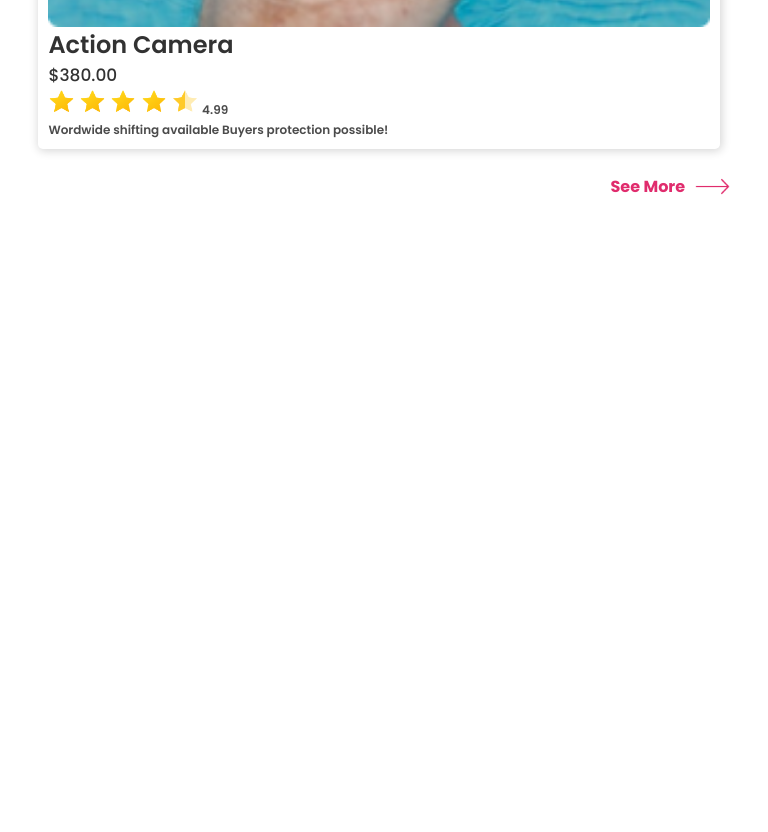
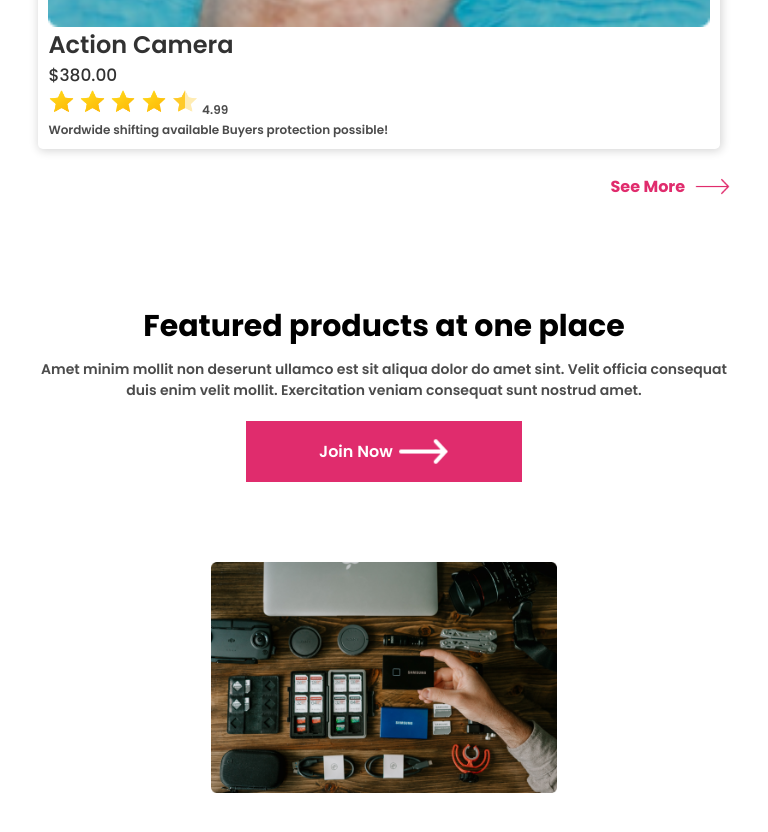
Before and after one commit to imamhossenbu/influencer-website, a plain HTML site: page index.html in a window 768 px wide. Shown: the part 3891-4723 px from the top of the page. Before the commit the page ends 4195 px from the top, so only its background shows below. Drawn offline with Linux system fonts and the light colour scheme.

Commit message:
add feature container

```diff
--- a/index.html
+++ b/index.html
@@ -192,5 +192,15 @@
         </p>
     </section>
    </main>
+   <section class="feature-container">
+    <div class="feature-img">
+        <img src="./images/gear.png" alt="">
+    </div>
+    <div class="feature-desc">
+        <h1>Featured products at one place</h1>
+        <p>Amet minim mollit non deserunt ullamco est sit aliqua dolor do amet sint. Velit officia consequat duis enim velit mollit. Exercitation veniam consequat sunt nostrud amet.</p>
+        <button>Join Now <img src="./logos/icon3.png" alt=""></button>
+    </div>
+</section>
 </body>
 </html>
--- a/styles/main.css
+++ b/styles/main.css
@@ -69,3 +69,49 @@ main{
     opacity: 0.7;
     font-size: 12px;
 }
+
+
+.feature-container{
+    width: 80%;
+    margin: 0 auto;
+    display: flex;
+    justify-content: space-between;
+    align-items: center;
+    gap: 80px;
+    margin-bottom: 80px;
+}
+.feature-img{
+    width: 40%;
+}
+.feature-img img{
+    width: 100%;
+}
+.feature-desc{
+    width: 60%;
+}
+.feature-desc h1{
+    font-size: 30px;
+    padding-bottom: 10px;
+}
+.feature-desc p{
+    width: 75%;
+    font-size: 14px;
+    font-weight: 600;
+    opacity: 0.7;
+    padding-bottom: 20px;
+}
+.feature-desc button{
+    display: flex;
+    justify-content: center;
+    align-items: center;
+    gap: 5px;
+    border: none;
+    padding: 5px 10px;
+    background-color: #E02C6D;
+    color: white;
+    font-size: 16px;
+    font-weight: 600;
+}
+.feature-desc button img{
+    width: 20%;
+}
--- a/styles/responsive.css
+++ b/styles/responsive.css
@@ -50,6 +50,24 @@
     }
     .cards{
         grid-template-columns: 100%;
+    }
+    .feature-container{
+        width: 90%;
+        flex-direction: column-reverse;
+    }
+    .feature-desc{
+        width: 100%;
+        text-align: center;
+    }
+    .feature-desc p{
+        width: 100%;
+    }
+    .feature-desc button{
+        width: 40%;
+        margin: 0 auto;
+    }
+    .feature-img{
+        width: 100%;
     }
 }
 
@@ -117,6 +135,24 @@
         display: grid;
         grid-column: 1/3;
     }
+    .feature-container{
+        width: 90%;
+        flex-direction: column-reverse;
+    }
+    .feature-desc{
+        width: 100%;
+        text-align: center;
+    }
+    .feature-desc p{
+        width: 100%;
+    }
+    .feature-desc button{
+        width: 40%;
+        margin: 0 auto;
+    }
+    .feature-img{
+        width: 100%;
+    }
 }
 
 
@@ -154,4 +190,10 @@
     .main-social img{
         width: 10%;
     }
+    .feature-container{
+        width: 90%;
+    }
+    .feature-img{
+        width: 50%;
+    }
 }
```
